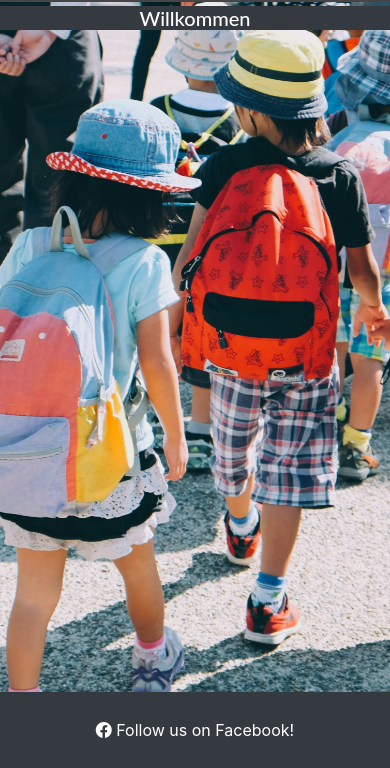
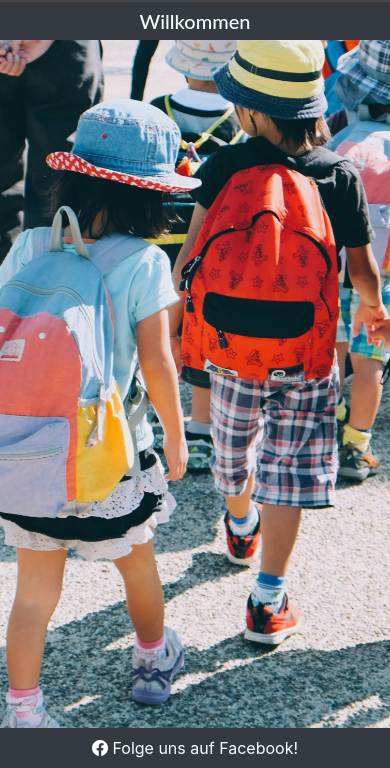
Before and after one commit to VladaAlek/schulverein_lankwitz, a Django app: template home/templates/home/index.html in a window 390 px wide. Shown: the part 76-844 px from the top of the page. Run offline with Django 5.2, Linux system fonts and the light colour scheme; the template is opened without the code that fills it, so the values that code supplies are empty; some libraries are stand-ins or nearby versions.

Commit message:
style subtitle-div and add media queries for small screen sizes

```diff
--- a/home/templates/home/index.html
+++ b/home/templates/home/index.html
@@ -4,7 +4,7 @@
 
 {% block content %}
 {% block subtitle %}
-    <div class="subtitle-div py-1">
+    <div class="subtitle-div">
         <h5 class="index-h1 text-center text-white bg-dark">
             {% block subtitletext %}Willkommen{% endblock %}
         </h5>
--- a/static/css/styles.css
+++ b/static/css/styles.css
@@ -17,6 +17,19 @@ body {
     height: 50px;
     width: auto;
 }
+
+/*subtitle-div*/
+.subtitle-div h5 {
+  margin: 0;
+  border-top: 2px solid rgb(71, 69, 69);
+  height: 60px !important;
+  display: flex;
+  align-items: center;
+  justify-content: center;
+  height: 60px;
+}
+
+
 /* cover photo*/
 main{
     flex: 1;
@@ -28,7 +41,7 @@ main{
 
 .foot-stl {
     width: 100%;
-    height: 76px;
+    height: 60px;
   }
 
 
@@ -36,13 +49,7 @@ main{
 
 */
 
-/*subtitle-div*/
-.subtitle-div {
-  border-top: 2px solid rgb(71, 69, 69);
-  height: 40px;
 
-
-}
 
 /*homepage*/
 .index-h1 {
@@ -50,3 +57,21 @@ main{
 }
 
 /*homepage*/
+
+
+/* MEDIA QUERIES */
+
+/* subtitle */
+@media (max-width: 390px) {
+  .subtitle-div h5 {
+      height: 40px !important;
+  }
+}
+
+
+/* footer */
+@media (max-width: 390px) {
+  .foot-stl  {
+      height: 40px;
+  }
+}
--- a/templates/base.html
+++ b/templates/base.html
@@ -65,8 +65,8 @@
 <main>
     {% block content %}
     {% block subtitle %}
-    <div class="subtitle-div py-1">
-        <h5 class="index-h1 text-center text-white bg-dark">
+    <div class="index-h1 text-white bg-dark subtitle-div">
+        <h5>
             {% block subtitletext %}Default subtitle text{% endblock %}
         </h5>
     </div>
@@ -80,7 +80,7 @@
   <div class="d-flex justify-content-center align-items-center foot-stl bg-dark">
     <a href="https://www.facebook.com/profile.php?id=61571470064318" target="_blank"
       class="text-decoration-none fs-5 a-color text-white" rel="nofollow" aria-label="Facebook Page">
-      <i class="bi bi-facebook"></i> Follow us on Facebook!
+      <i class="bi bi-facebook"></i> Folge uns auf Facebook!
     </a>
   </div>
   {% endblock %}
--- a/termine/templates/termine/termine.html
+++ b/termine/templates/termine/termine.html
@@ -4,7 +4,7 @@
 
 {% block content %}
 {% block subtitle %}
-    <div class="subtitle-div py-1">
+    <div class="subtitle-div">
         <h5 class="index-h1 text-center text-white bg-dark">
             {% block subtitletext %}Nächste Wichtige Termine{% endblock %}
         </h5>
```
